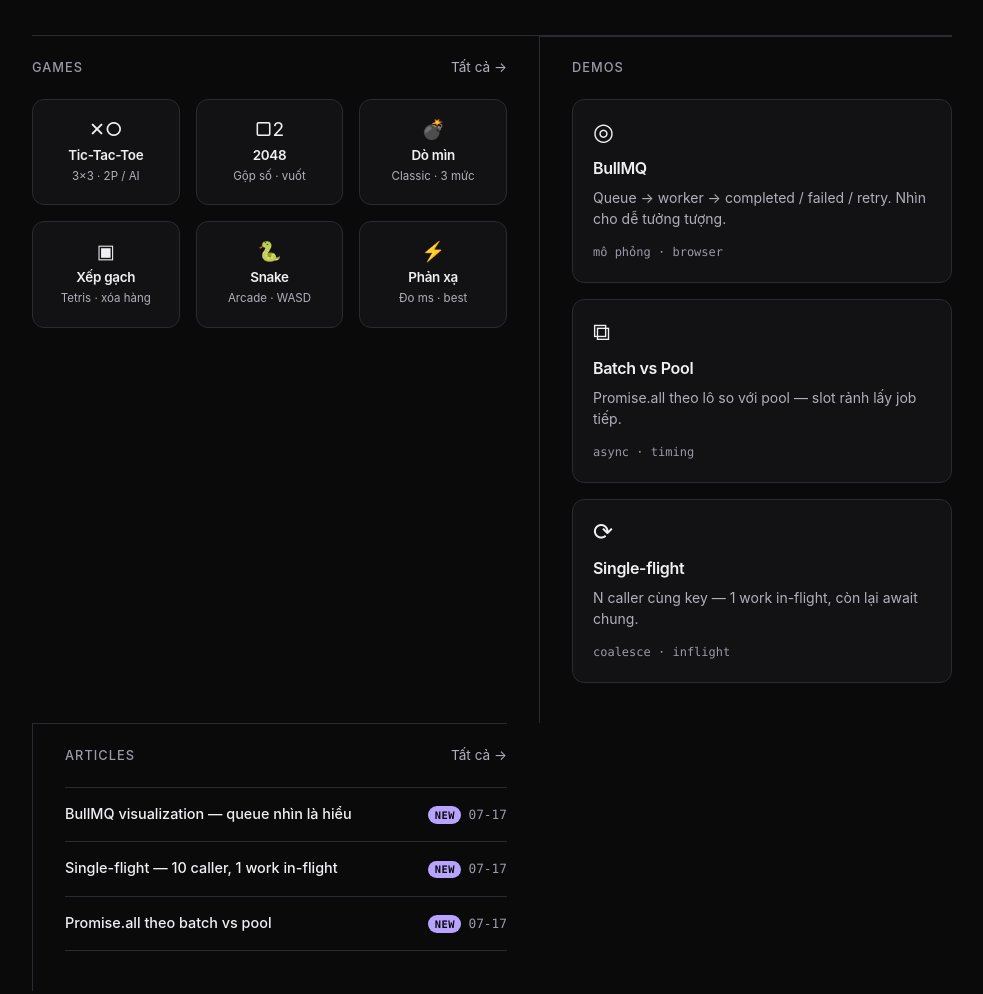
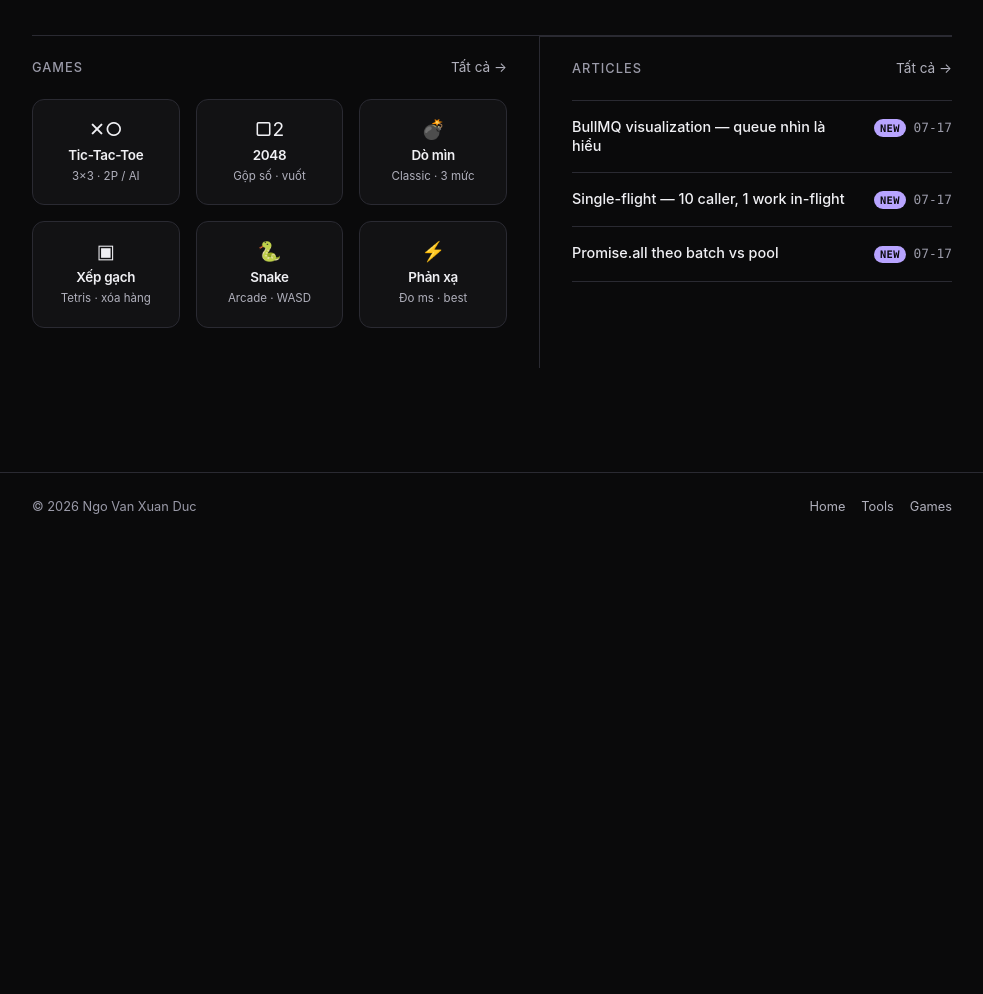
Before and after one commit to ngovanxuanduc/ngovanxuanduc, a website: page index.html in a window 1280 px wide. Shown: the part 900-1894 px from the top of the page, without its empty margins (148-1131 px from the left). After the commit the page ends 1441 px from the top, so only its background shows below. Drawn offline with Linux system fonts and the light colour scheme.

Commit message:
Remove Demos section from the home page.

```diff
--- a/index.html
+++ b/index.html
@@ -260,39 +260,6 @@
 
           <section class="section section--tight">
             <div class="section__header">
-              <h2 class="section__title">Demos</h2>
-            </div>
-            <div class="grid grid--3">
-              <a class="card" href="/demos/bullmq.html">
-                <div class="card__icon">◎</div>
-                <h3 class="card__title">BullMQ</h3>
-                <p class="card__desc">
-                  Queue → worker → completed / failed / retry. Nhìn cho dễ
-                  tưởng tượng.
-                </p>
-                <p class="card__meta">mô phỏng · browser</p>
-              </a>
-              <a class="card" href="/demos/promise-batch-vs-pool.html">
-                <div class="card__icon">⧉</div>
-                <h3 class="card__title">Batch vs Pool</h3>
-                <p class="card__desc">
-                  Promise.all theo lô so với pool — slot rảnh lấy job tiếp.
-                </p>
-                <p class="card__meta">async · timing</p>
-              </a>
-              <a class="card" href="/demos/reuse-promise.html">
-                <div class="card__icon">⟳</div>
-                <h3 class="card__title">Single-flight</h3>
-                <p class="card__desc">
-                  N caller cùng key — 1 work in-flight, còn lại await chung.
-                </p>
-                <p class="card__meta">coalesce · inflight</p>
-              </a>
-            </div>
-          </section>
-
-          <section class="section section--tight">
-            <div class="section__header">
               <h2 class="section__title">Articles</h2>
               <a class="section__link" href="/articles/">Tất cả →</a>
             </div>
```
Also changed, not shown: src/pages/index.html (+0 -33 lines).
